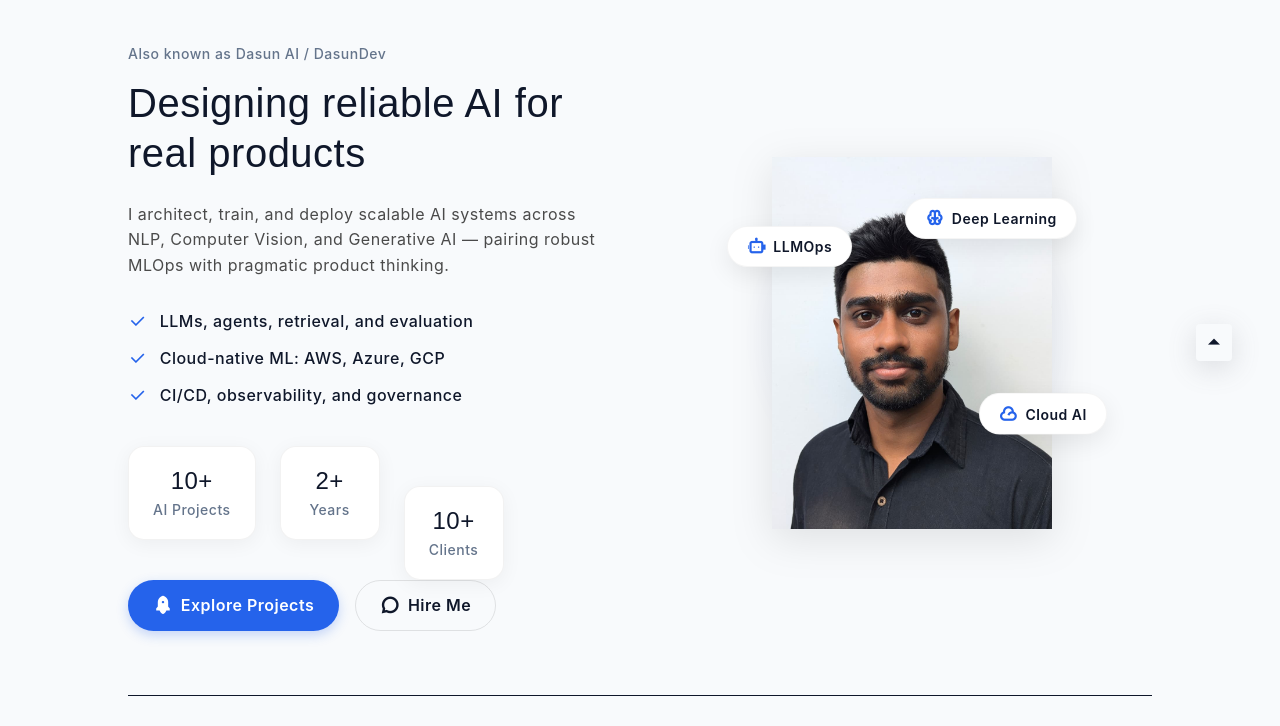
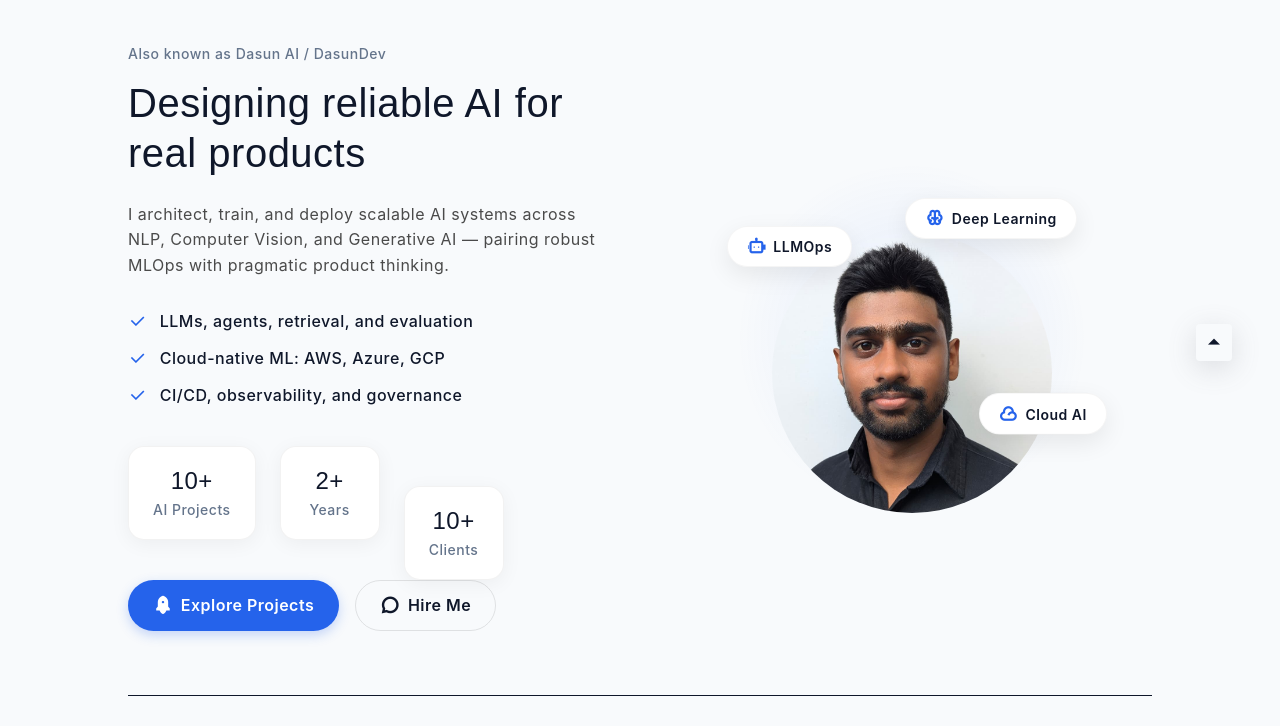
Before and after one commit to DasunBatheegama/myportfolio-website, a plain HTML site: page docs/index.html in a window 1280 px wide. Shown: the part 679-1405 px from the top of the page. Drawn offline with nearby package versions, Linux system fonts and the light colour scheme; no server answers.

Commit message:
feat(profile): update image styling and remove unused asset

```diff
--- a/docs/assets/css/styles.css
+++ b/docs/assets/css/styles.css
@@ -2612,9 +2612,9 @@ body.dark_theme {
 
 .about__img {
   width: 280px;
-  margin-bottom: -1rem;
-  /* Slight overlap */
-  filter: drop-shadow(0 10px 20px rgba(0, 0, 0, 0.1));
+  height: 280px;
+  border-radius: 50%;
+  object-fit: cover;
 }
 
 .floating-pill {
```
Also changed, not shown: docs/assets/img/my pic 3.png (deleted).
